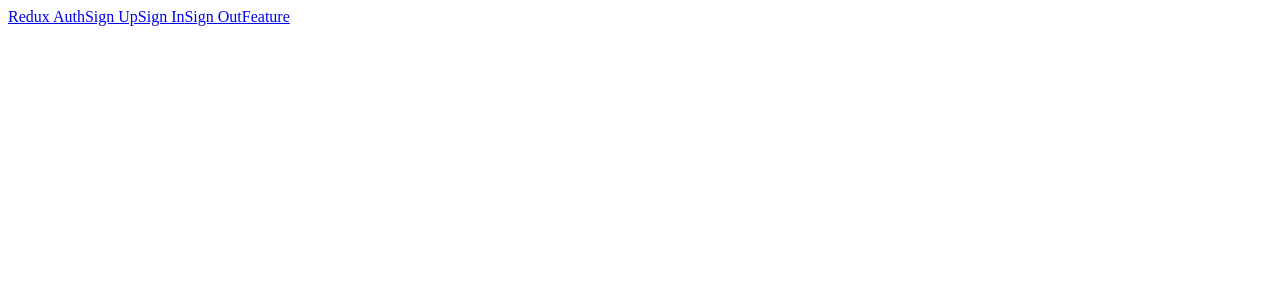
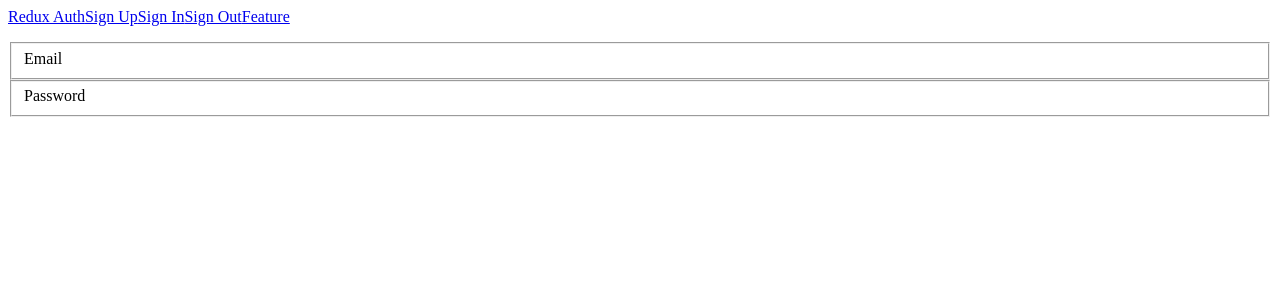
Before and after one commit to alexpich/auth-example, a React (Create React App) app in the folder client/: page /signup in a window 1280 px wide. Shown: the top 300 px of the page. Built offline with nearby package versions, Linux system fonts and the light colour scheme.

Commit message:
Scaffold the signup form

```diff
--- /dev/null
+++ b/client/src/components/auth/Signup.js
@@ -0,0 +1,18 @@
+import React, { Component } from "react";
+
+class Signup extends Component {
+  render() {
+    return (
+      <form>
+        <fieldset>
+          <label>Email</label>
+        </fieldset>
+        <fieldset>
+          <label>Password</label>
+        </fieldset>
+      </form>
+    );
+  }
+}
+
+export default Signup;
--- a/client/src/index.js
+++ b/client/src/index.js
@@ -4,11 +4,13 @@
 
 import App from "./components/App";
 import Welcome from "./components/Welcome";
+import Signup from "./components/auth/Signup";
 
 ReactDOM.render(
   <Router>
     <App>
       <Route path="/" exact component={Welcome} />
+      <Route path="/signup" exact component={Signup} />
     </App>
   </Router>,
   document.querySelector("#root")
```
